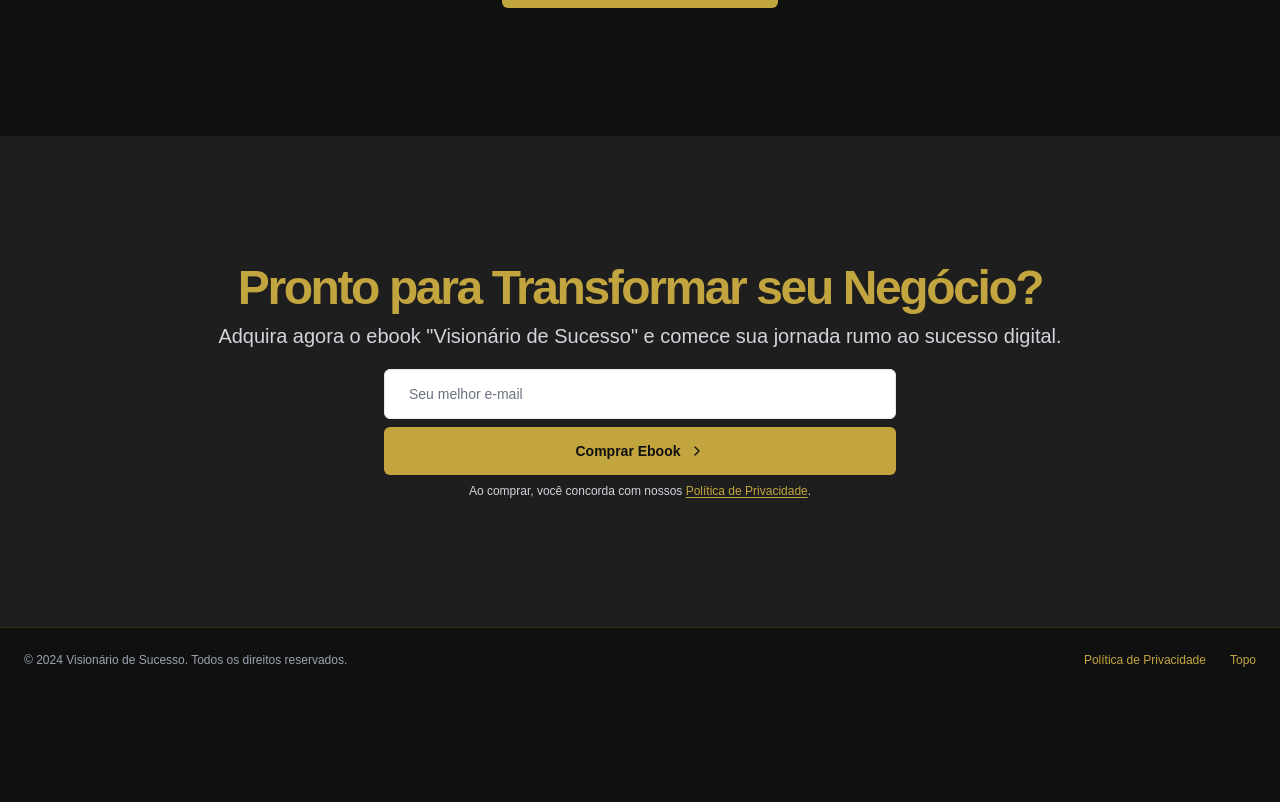
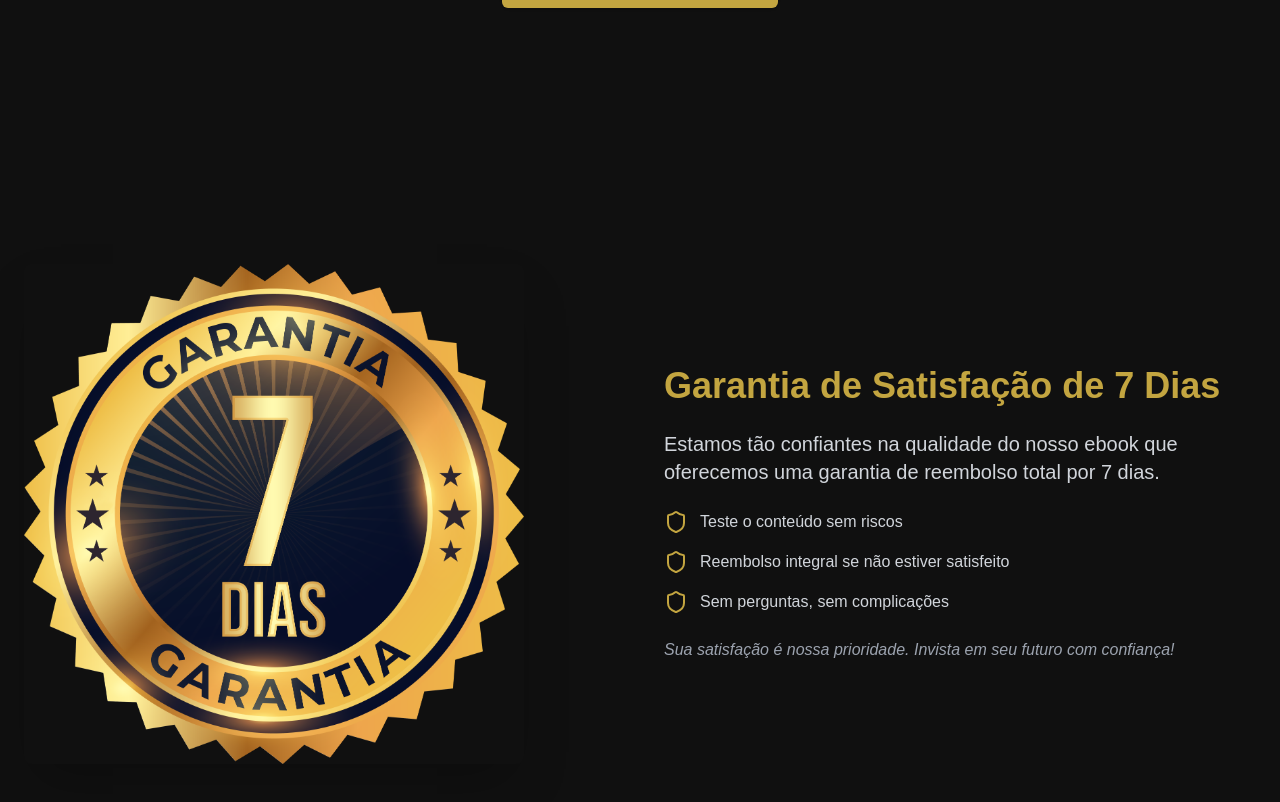
Before and after one commit to Talismar/visionario-sucesso, a Next.js app: page / in a window 1280 px wide. Shown: the part 3318-4120 px from the top of the page. Before the commit the page ends 4010 px from the top, so only its background shows below. Built offline with nearby package versions, Linux system fonts and the light colour scheme.

Commit message:
feat: add new session garantia 7 dias

```diff
--- a/src/app/page.tsx
+++ b/src/app/page.tsx
@@ -10,6 +10,7 @@ import {
   ArrowRight,
   Menu,
   X,
+  Shield,
 } from "lucide-react";
 import Image from "next/image";
 import Link from "next/link";
@@ -361,6 +362,75 @@ export default function LandingPage() {
         </section>
 
         <section
+          id="garantia"
+          className="w-full py-16 md:py-24 lg:py-32 bg-[#101010]"
+        >
+          <motion.div
+            className="container px-4 md:px-6 mx-auto"
+            initial={{ opacity: 0, y: 50 }}
+            animate={{ opacity: 1, y: 0 }}
+            transition={{ duration: 2.5, ease: "easeInOut" }}
+          >
+            <div className="flex flex-col lg:flex-row items-center justify-between gap-12">
+              <motion.div
+                className="lg:w-1/2"
+                initial={{ opacity: 0, x: -50 }}
+                animate={{ opacity: 1, x: 0 }}
+                transition={{ duration: 2.5, delay: 0.5, ease: "easeInOut" }}
+              >
+                <Image
+                  src="/garantia-7-dias.png" // Substitua por sua imagem de garantia
+                  alt="Garantia de 7 dias"
+                  width={500}
+                  height={500}
+                  className="rounded-lg shadow-2xl"
+                />
+              </motion.div>
+              <motion.div
+                className="lg:w-1/2 space-y-6"
+                initial={{ opacity: 0, x: 50 }}
+                animate={{ opacity: 1, x: 0 }}
+                transition={{ duration: 2.5, delay: 1, ease: "easeInOut" }}
+              >
+                <h2 className="text-3xl md:text-4xl font-bold text-[#c3a540]">
+                  Garantia de Satisfação de 7 Dias
+                </h2>
+                <p className="text-xl text-gray-300">
+                  Estamos tão confiantes na qualidade do nosso ebook que
+                  oferecemos uma garantia de reembolso total por 7 dias.
+                </p>
+                <ul className="space-y-4">
+                  {[
+                    "Teste o conteúdo sem riscos",
+                    "Reembolso integral se não estiver satisfeito",
+                    "Sem perguntas, sem complicações",
+                  ].map((item, index) => (
+                    <motion.li
+                      key={index}
+                      className="flex items-center space-x-3 text-gray-300"
+                      initial={{ opacity: 0, y: 20 }}
+                      animate={{ opacity: 1, y: 0 }}
+                      transition={{
+                        duration: 2.5,
+                        delay: 1.5 + index * 0.2,
+                        ease: "easeInOut",
+                      }}
+                    >
+                      <Shield className="h-6 w-6 text-[#c3a540]" />
+                      <span>{item}</span>
+                    </motion.li>
+                  ))}
+                </ul>
+                <p className="text-gray-400 italic">
+                  Sua satisfação é nossa prioridade. Invista em seu futuro com
+                  confiança!
+                </p>
+              </motion.div>
+            </div>
+          </motion.div>
+        </section>
+
+        <section
           id="comprar"
           className="w-full flex justify-center py-12 md:py-24 lg:py-32 bg-[#1e1e1e]"
         >
```
Also changed, not shown: public/garantia-7-dias.png (added).
